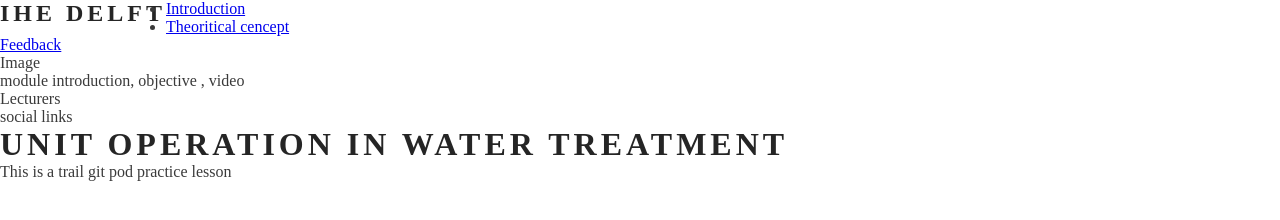
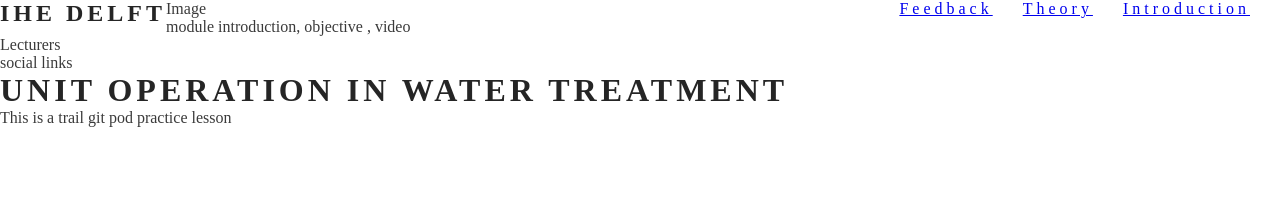
Before and after one commit to dhakal79/Making-Module-Online-PF-1, a plain HTML site: page index.html in a window 1280 px wide. Drawn offline with Linux system fonts and the light colour scheme.

Commit message:
add style to nav bar

```diff
--- a/assets/css/style.css
+++ b/assets/css/style.css
@@ -18,3 +18,17 @@ body{
         float: left;
         font-size: 150%;
     }
+    /*navigation links */
+#menu{
+    font-size: 100%;
+    letter-spacing: 4px;
+}
+#menu li{
+    float: right;
+    list-style-type: none;
+    margin-right: 30px;
+}
+
+
+
+}
--- a/index.html
+++ b/index.html
@@ -15,9 +15,9 @@
             <h1 id="logo">IHE Delft</h1>
         </a>
         <nav>
-            <ul>
+            <ul id="menu">
                 <li><a href="index.html">Introduction</a></li>
-                <li><a href="theory.html">Theoritical cencept</a></li>
+                <li><a href="theory.html">Theory</a></li>
                 <li><a href="feedback.html">Feedback</a></li>
 
             </ul>
```
